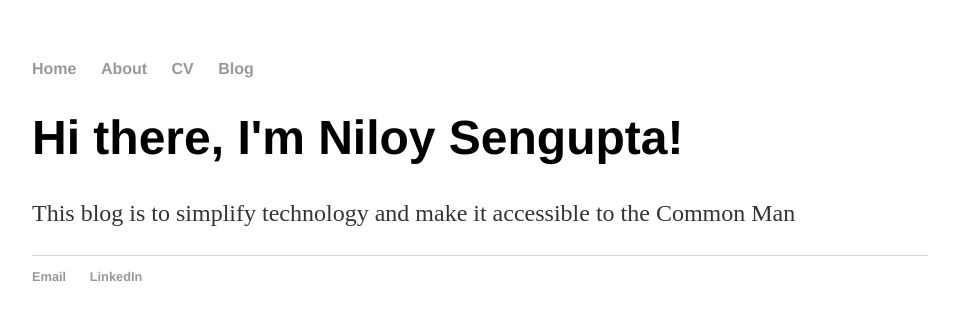
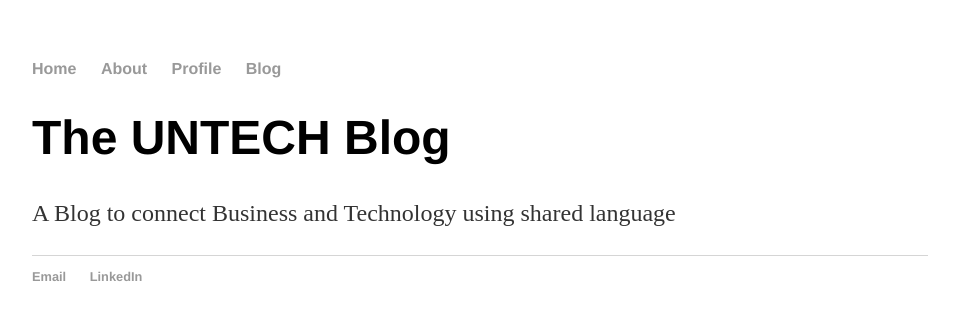
Before and after one commit to finuntech/finuntech.github.io, a Jekyll site: the page index.html, which Jekyll copies as it is, in a window 1280 px wide. Shown: the top 320 px of the page, without its empty margins (160-1119 px from the left). Built offline with Jekyll 4.4.1, drawn with Linux system fonts in a browser that asks for light colours.

Commit message:
Update index.html

```diff
--- a/index.html
+++ b/index.html
@@ -9,15 +9,15 @@
 		<nav>
     		<ul>
         		<li><a href="/">Home</a></li>
-	        	<li><a href="/About Me">About</a></li>
-        		<li><a href="/Resume">CV</a></li>
+	        	<li><a href="/about">About</a></li>
+        		<li><a href="/profile">Profile</a></li>
         		<li><a href="/blog">Blog</a></li>
     		</ul>
 		</nav>
 		<div class="container">
     		<div class="blurb">
-        		<h1>Hi there, I'm Niloy Sengupta!</h1>
-				<p>This blog is to simplify technology and make it accessible to the Common Man</p>
+        		<h1>The UNTECH Blog</h1>
+				<p> A Blog to connect Business and Technology using shared language </p>
     		</div><!-- /.blurb -->
 		</div><!-- /.container -->
 		<footer>
```
